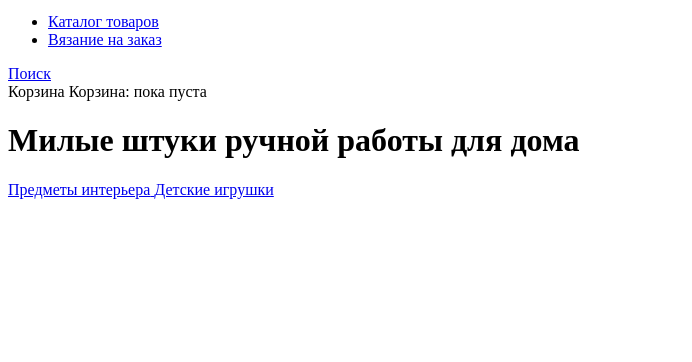
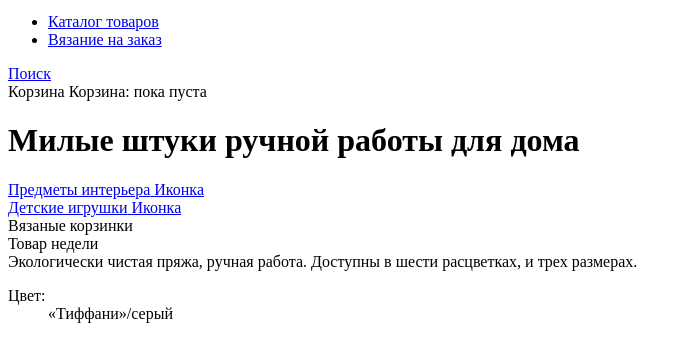
Before and after one commit to downtempa/107653-mishka, a website: page index.html in a window 1280 px wide. Shown: the part 136-498 px from the top of the page, without its empty margins (0-692 px from the left). Drawn offline with Linux system fonts and the light colour scheme.

Commit message:
product card on main page layout

```diff
--- a/index.html
+++ b/index.html
@@ -57,20 +57,47 @@
               <div class="promo__item">
                 <a href="#" class="promo__inner">
                   <span class="promo__title">Предметы интерьера</span>
-                  <span class="promo__icon">Детские игрушки</span>
+                  <span class="promo__icon">Иконка</span>
                 </a>
               </div>
               <div class="promo__item">
-                <a href="#" class="promo__inner"></a>
+                <a href="#" class="promo__inner">
+                  <span class="promo__title">Детские игрушки</span>
+                  <span class="promo__icon">Иконка</span>
+                </a>
               </div>
             </div>
           </div>
         </div>
       </div>
     </header>
+    <div class="main">
+      <section class="product-action">
+        <div class="product  product--promo">
+          <div class="product__title">
+            Вязаные корзинки
+          </div>
+          <div class="product__label">
+            Товар недели
+          </div>
+          <div class="product__description">
+            Экологически чистая пряжа, ручная работа. Доступны в шести расцветках, и трех размерах.
+          </div>
+          <div class="product__properties-box">
+            <dl class="product__properties-list">
+              <dt class="product__property">Цвет:</dt>
+              <dd class="product__property-value">«Тиффани»/серый</dd>
+            </dl>
+          </div>
+        </div>
+      </section>
+    </div>
 
 
     <footer class="main-footer">
+      <div class="main-footer__inner">
+
+      </div>
 
     </footer>
   </body>
```
